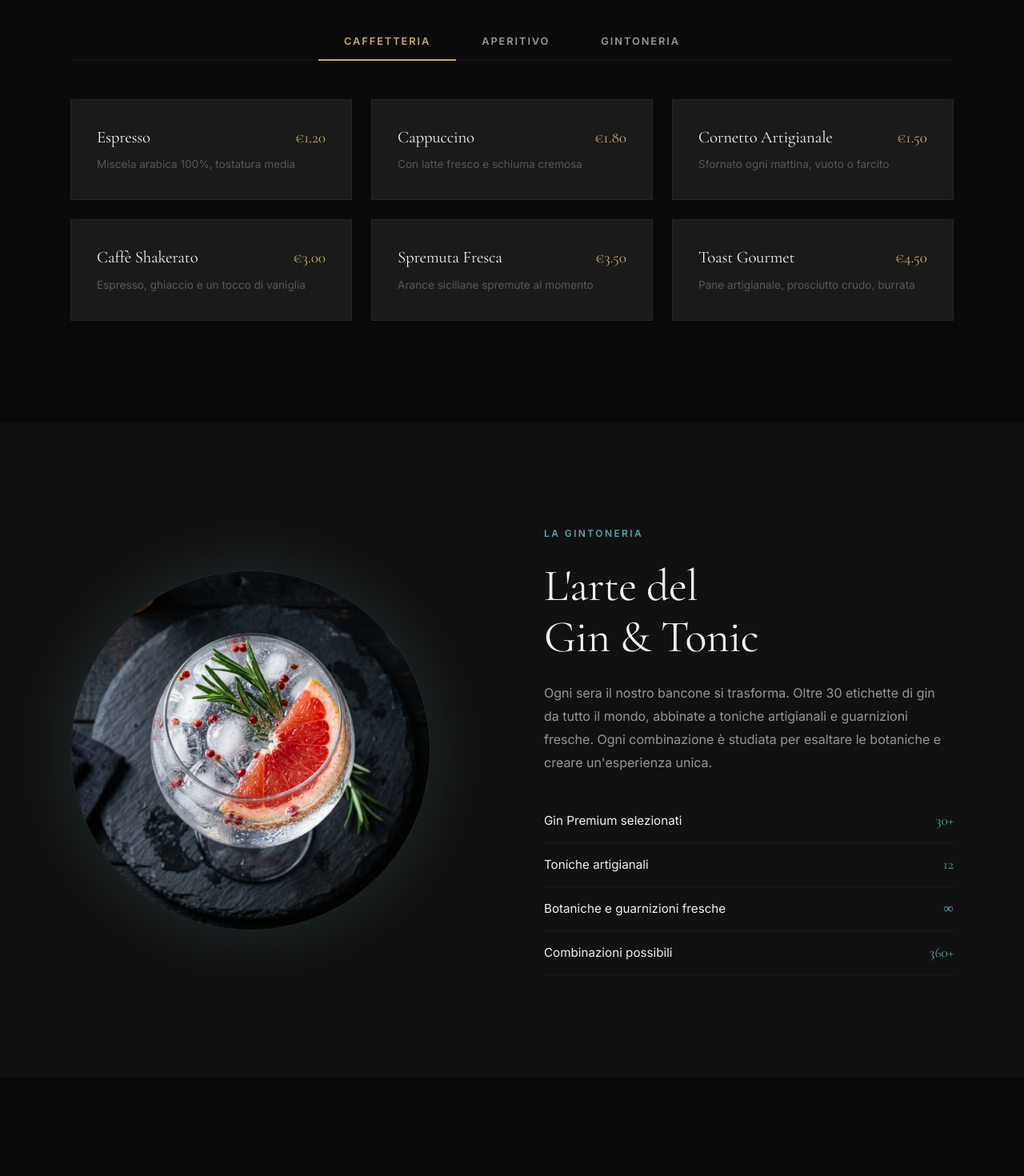
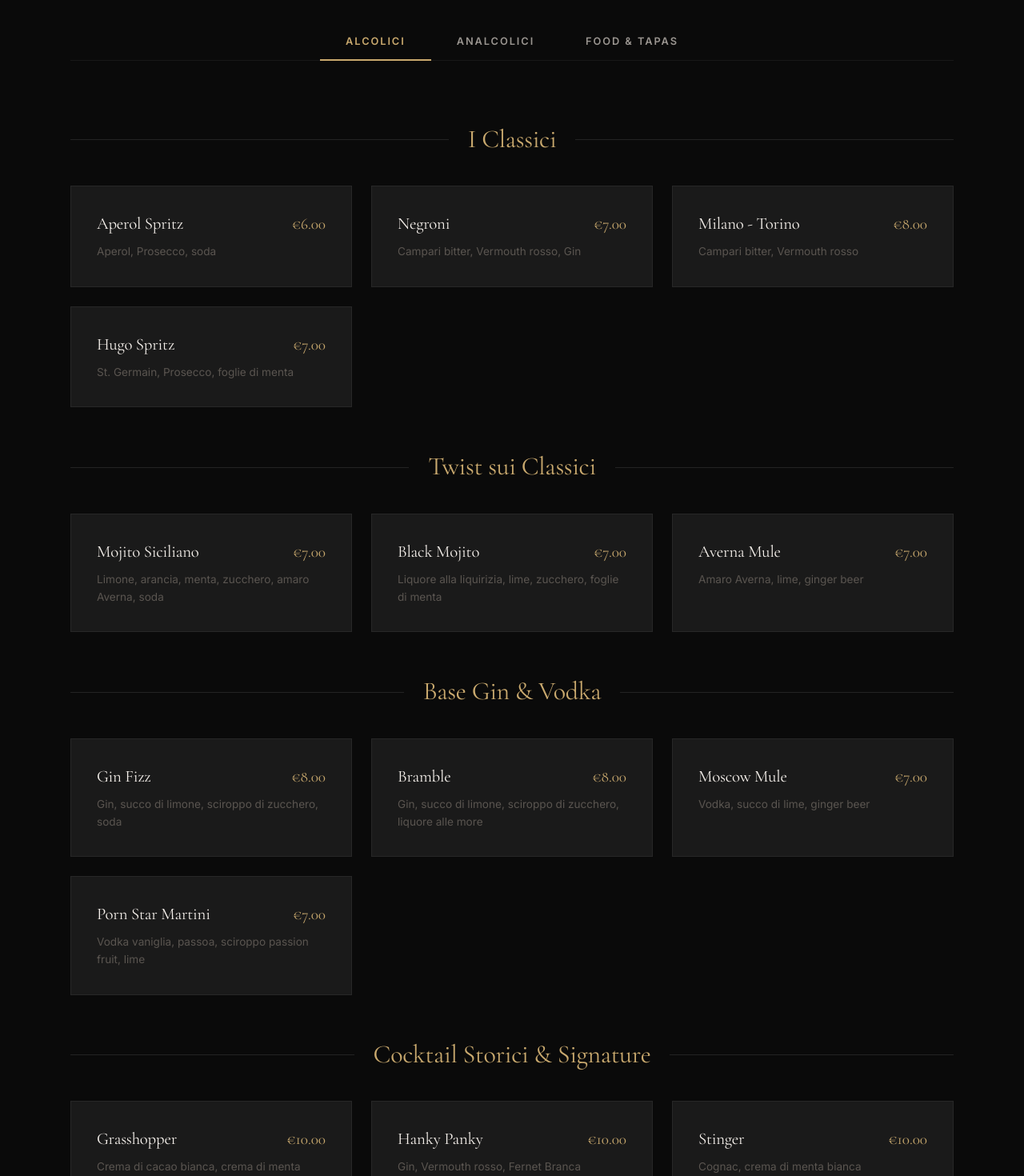
Before and after one commit to BarattoGo/Mirko, a React (Vite) app: page / in a window 1280 px wide. Shown: the part 2600-4070 px from the top of the page at 80% size. Built offline with nearby package versions, Linux system fonts and the light colour scheme.

Commit message:
✨ Aggiunto vero menu da PDF (Alcolici, Analcolici, Cibo) con sottosezioni e nuovo design

```diff
--- a/src/App.jsx
+++ b/src/App.jsx
@@ -176,38 +176,63 @@ const About = () => (
    MENU
    ============================================ */
 const menuData = {
-  caffetteria: [
-    { name: 'Espresso', price: '€1.20', desc: 'Miscela arabica 100%, tostatura media' },
-    { name: 'Cappuccino', price: '€1.80', desc: 'Con latte fresco e schiuma cremosa' },
-    { name: 'Cornetto Artigianale', price: '€1.50', desc: 'Sfornato ogni mattina, vuoto o farcito' },
-    { name: 'Caffè Shakerato', price: '€3.00', desc: 'Espresso, ghiaccio e un tocco di vaniglia' },
-    { name: 'Spremuta Fresca', price: '€3.50', desc: 'Arance siciliane spremute al momento' },
-    { name: 'Toast Gourmet', price: '€4.50', desc: 'Pane artigianale, prosciutto crudo, burrata' },
+  alcolici: [
+    { section: "I Classici" },
+    { name: 'Aperol Spritz', price: '€6.00', desc: 'Aperol, Prosecco, soda' },
+    { name: 'Negroni', price: '€7.00', desc: 'Campari bitter, Vermouth rosso, Gin' },
+    { name: 'Milano - Torino', price: '€8.00', desc: 'Campari bitter, Vermouth rosso' },
+    { name: 'Hugo Spritz', price: '€7.00', desc: 'St. Germain, Prosecco, foglie di menta' },
+    { section: "Twist sui Classici" },
+    { name: 'Mojito Siciliano', price: '€7.00', desc: 'Limone, arancia, menta, zucchero, amaro Averna, soda' },
+    { name: 'Black Mojito', price: '€7.00', desc: 'Liquore alla liquirizia, lime, zucchero, foglie di menta' },
+    { name: 'Averna Mule', price: '€7.00', desc: 'Amaro Averna, lime, ginger beer' },
+    { section: "Base Gin & Vodka" },
+    { name: 'Gin Fizz', price: '€8.00', desc: 'Gin, succo di limone, sciroppo di zucchero, soda' },
+    { name: 'Bramble', price: '€8.00', desc: 'Gin, succo di limone, sciroppo di zucchero, liquore alle more' },
+    { name: 'Moscow Mule', price: '€7.00', desc: 'Vodka, succo di lime, ginger beer' },
+    { name: 'Porn Star Martini', price: '€7.00', desc: 'Vodka vaniglia, passoa, sciroppo passion fruit, lime' },
+    { section: "Cocktail Storici & Signature" },
+    { name: 'Grasshopper', price: '€10.00', desc: 'Crema di cacao bianca, crema di menta' },
+    { name: 'Hanky Panky', price: '€10.00', desc: 'Gin, Vermouth rosso, Fernet Branca' },
+    { name: 'Stinger', price: '€10.00', desc: 'Cognac, crema di menta bianca' },
+    { section: "La Cantina (Calice / Bottiglia)" },
+    { name: 'Franciacorta', price: '€7 / 40', desc: 'Bollicine italiane d\'eccellenza' },
+    { name: 'Valpolicella', price: '€6 / 30', desc: 'Vino rosso strutturato' },
   ],
-  aperitivo: [
-    { name: 'Spritz Classico', price: '€5.00', desc: 'Prosecco, Aperol, soda e oliva' },
-    { name: 'Negroni', price: '€7.00', desc: 'Gin, Campari, vermouth rosso' },
-    { name: 'Americano', price: '€6.00', desc: 'Campari, vermouth rosso, soda' },
-    { name: 'Hugo', price: '€5.50', desc: 'Prosecco, sciroppo di sambuco, menta' },
-    { name: 'Moscow Mule', price: '€7.00', desc: 'Vodka, ginger beer, lime fresco' },
-    { name: 'Tagliere Misto', price: '€12.00', desc: 'Salumi, formaggi, bruschette e olive' },
+  analcolici: [
+    { section: "Mocktail d'Autore" },
+    { name: 'Sweet & Sour', price: '€6.00', desc: 'Ananas, arancia, sciroppo di fragola, sweet & sour' },
+    { name: 'Solea', price: '€6.00', desc: 'Arancia, frutto della passione, lime' },
+    { name: 'Cool Passion', price: '€7.00', desc: 'Frutto della passione, lampone, sour' },
+    { section: "I Grandi Classici" },
+    { name: 'Aperitivi Analcolici', price: '€6.00 / 7.00', desc: 'Crodino, Sanbittèr, ecc.' },
+    { name: 'Succhi di Frutta', price: '€3.00', desc: 'Vari gusti selezionati' },
+    { name: 'Bibite', price: '€3.00', desc: 'Coca Cola, Sprite, Fanta, ecc.' },
+    { name: 'Acqua Naturale / Frizzante', price: '€1.50', desc: 'Bottiglia' }
   ],
-  gintoneria: [
-    { name: 'Classic G&T', price: '€8.00', desc: 'Tanqueray, Fever-Tree Indian, limone' },
-    { name: 'Floral G&T', price: '€10.00', desc: 'Hendrick\'s, elderflower tonic, cetriolo e rosa' },
-    { name: 'Mediterranean G&T', price: '€10.00', desc: 'Gin Mare, tonica rosmarino, olive e timo' },
-    { name: 'Japanese G&T', price: '€12.00', desc: 'Roku, yuzu tonic, zenzero e shiso' },
-    { name: 'Pink G&T', price: '€9.00', desc: 'Gordon\'s Pink, tonica, fragole e pepe rosa' },
-    { name: 'Smoky G&T', price: '€12.00', desc: 'Monkey 47, tonica affumicata, pompelmo bruciato' },
+  cibo: [
+    { section: "I Bruschettoni" },
+    { name: 'Guancia a Guancia', price: '€8.00', desc: 'Formaggio, granella di noci, crema di pecorino, guanciale' },
+    { name: 'Calabrese', price: '€7.50', desc: 'Passata di pomodoro, formaggio, pomodoro secco, salame piccante' },
+    { name: 'Mix Grill', price: '€6.50', desc: 'Passata di pomodoro, formaggio, verdure grigliate a pezzetti' },
+    { name: 'Margherita', price: '€5.50', desc: 'Passata di pomodoro, formaggio, basilico' },
+    { section: "Panini & Piadine" },
+    { name: 'Crudo, Brie, e Rucola', price: '€6.50', desc: 'Prosciutto crudo, formaggio brie, rucola fresca' },
+    { name: 'Speck, Brie e Patè di Olive', price: '€6.50', desc: 'Speck affumicato, brie morbido, patè di olive' },
+    { name: 'Tacchino, Rucola e Patè', price: '€6.00', desc: 'Fesa di tacchino, rucola, patè di olive' },
+    { name: 'Il Toast Farcito', price: '€5.00', desc: 'Toast classico farcito' },
+    { section: "I Taglieri" },
+    { name: 'Tagliere Regular', price: '€12.00', desc: 'Selezione di salumi e formaggi del territorio' },
+    { name: 'Tagliere XXL', price: '€20.00', desc: 'Ricca selezione di salumi, formaggi, e stuzzichini' },
   ],
 };
 
 const MenuSection = () => {
-  const [activeTab, setActiveTab] = useState('caffetteria');
+  const [activeTab, setActiveTab] = useState('alcolici');
   const tabs = [
-    { id: 'caffetteria', label: 'Caffetteria' },
-    { id: 'aperitivo', label: 'Aperitivo' },
-    { id: 'gintoneria', label: 'Gintoneria' },
+    { id: 'alcolici', label: 'Alcolici' },
+    { id: 'analcolici', label: 'Analcolici' },
+    { id: 'cibo', label: 'Food & Tapas' },
   ];
 
   return (
@@ -232,7 +257,15 @@ const MenuSection = () => {
         </div>
 
         <div className="menu-grid">
-          {menuData[activeTab].map((item, i) => (
+          {menuData[activeTab].map((item, i) => {
+            if (item.section) {
+              return (
+                <div key={`${activeTab}-sec-${i}`} className="menu-section-title reveal">
+                  <h3>{item.section}</h3>
+                </div>
+              );
+            }
+            return (
               <div key={`${activeTab}-${i}`} className="menu-card reveal">
                 <div className="menu-card-header">
                   <h3>{item.name}</h3>
@@ -240,7 +273,8 @@ const MenuSection = () => {
                 </div>
                 <p>{item.desc}</p>
               </div>
-          ))}
+            );
+          })}
         </div>
       </div>
     </section>
--- a/src/index.css
+++ b/src/index.css
@@ -566,6 +566,35 @@ h3 { font-size: clamp(1.3rem, 3vw, 1.8rem); }
   gap: 1.5rem;
 }
 
+.menu-section-title {
+  grid-column: 1 / -1;
+  text-align: center;
+  margin: 2rem 0 1rem;
+  position: relative;
+}
+
+.menu-section-title h3 {
+  font-family: var(--font-heading);
+  font-size: 2rem;
+  color: var(--color-accent);
+  display: inline-block;
+  padding: 0 1.5rem;
+  position: relative;
+  background-color: var(--color-bg);
+  z-index: 1;
+}
+
+.menu-section-title::before {
+  content: '';
+  position: absolute;
+  top: 50%;
+  left: 0;
+  right: 0;
+  height: 1px;
+  background: var(--color-border-light);
+  z-index: 0;
+}
+
 .menu-card {
   background: var(--color-bg-card);
   border: 1px solid var(--color-border);
```
Lines whose indentation alone changed are shown as unchanged.
